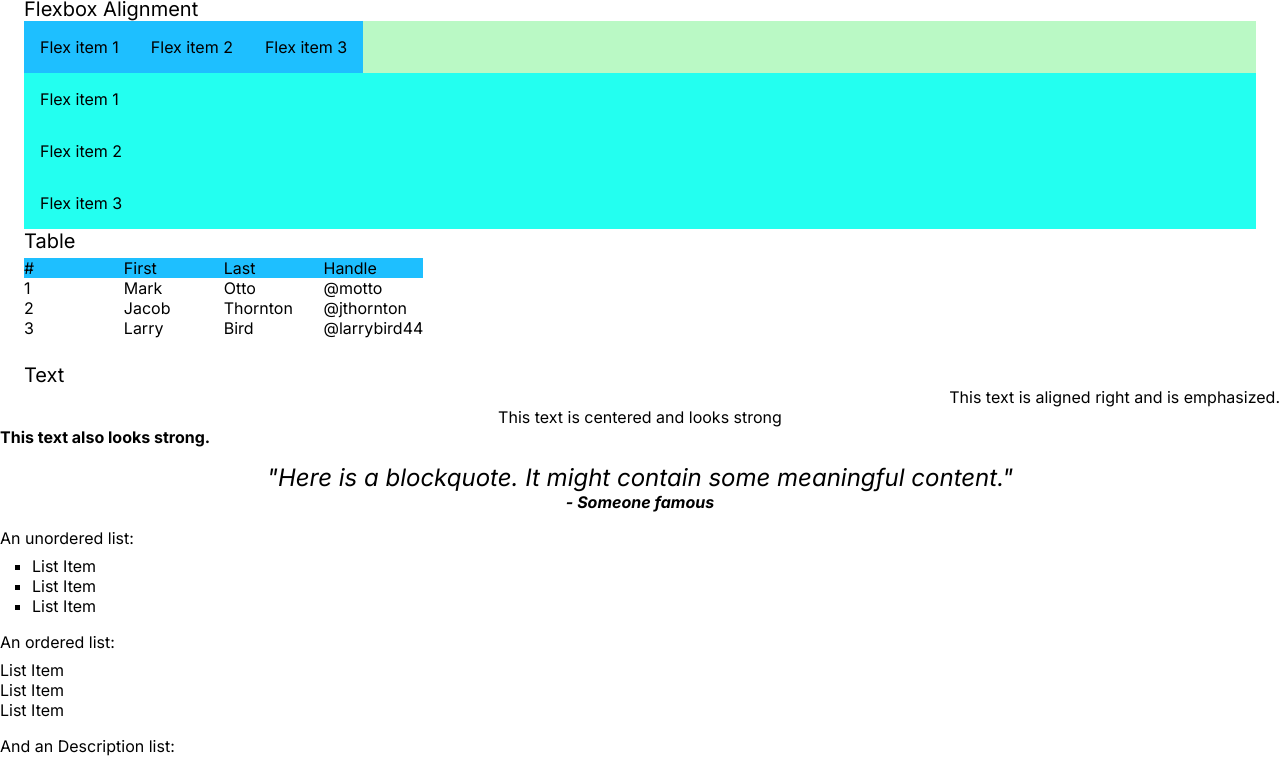
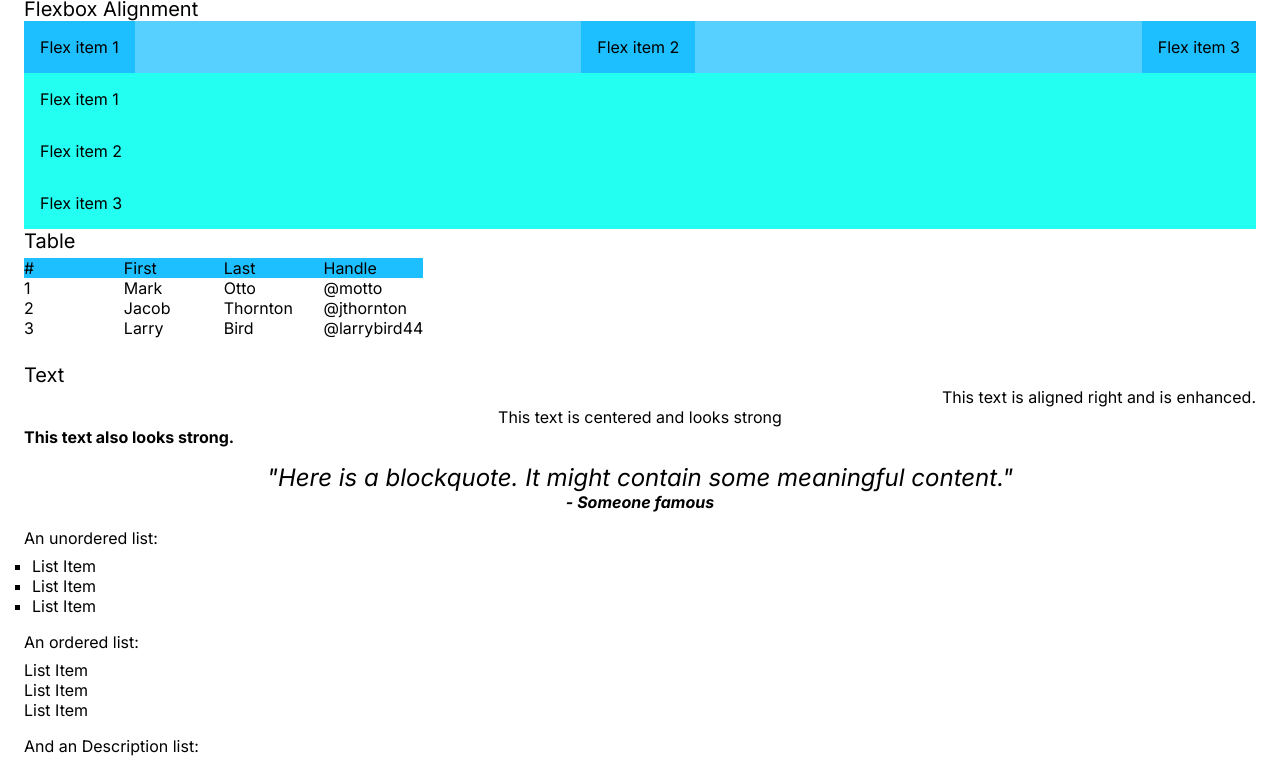
Before and after one commit to MichaelVolk94/mtm6407-custom-css-framework, a plain HTML site: page index.html in a window 1280 px wide. Shown: the part 204-965 px from the top of the page. Drawn offline with Linux system fonts and the light colour scheme.

Commit message:
Started the README and fixed other stuff

```diff
--- a/css/main.css
+++ b/css/main.css
@@ -40,6 +40,8 @@ ol, ul, menu, summary {
 /* Firefox: solve issue where nested ordered lists continue numbering from parent (https://bugzilla.mozilla.org/show_bug.cgi?id=1881517) */
 ol {
   counter-reset: revert;
+  margin-left: 1.5rem !important;
+  margin-right: 1.5rem !important;
 }
 
 /* For images to not be able to exceed their container */
@@ -178,6 +180,10 @@ h4 {
   flex-direction: column-reverse;
 }
 
+.justify-content-between {
+  justify-content: space-between;
+}
+
 .nav-item {
   display: inline;
   margin-right: 1rem !important;
@@ -200,14 +206,20 @@ h4 {
 
 .text-center {
   text-align: center !important;
+  margin-left: 1.5rem !important;
+  margin-right: 1.5rem !important;
 }
 
 .text-strong {
   font-weight: 700;
+  margin-left: 1.5rem !important;
+  margin-right: 1.5rem !important;
 }
 
 .text-right {
   text-align: right !important;
+  margin-left: 1.5rem !important;
+  margin-right: 1.5rem !important;
 }
 
 .col-3 {
@@ -257,7 +269,7 @@ tr {
 }
 
 .bg-default-light {
-  background-color: #baf9c5;
+  background-color: #58d0ff;
 }
 
 .bg-primary-light {
@@ -292,4 +304,17 @@ dd {
   margin-bottom: 0.5rem;
 }
 
+p {
+  margin-left: 1.5rem !important;
+  margin-right: 1.5rem !important;
+}
+
+.align-items-center {
+  align-items: center;
+}
+
+.align-item-end {
+  align-items: flex-end;
+}
+
 /*# sourceMappingURL=main.css.map */
--- a/index.html
+++ b/index.html
@@ -77,7 +77,7 @@
 
 <!-- Text -->
 <h3>Text</h3>
-<p class="text-right">This text is aligned right and is <em>emphasized</em>.</p>
+<p class="text-right">This text is aligned right and is <em>enhanced</em>.</p>
 <p class="text-center">This text is centered and <strong>looks strong</strong></p>
 <span class="text-strong">This text also looks strong.</span>
 
```
Also changed, not shown: 1 other file.
